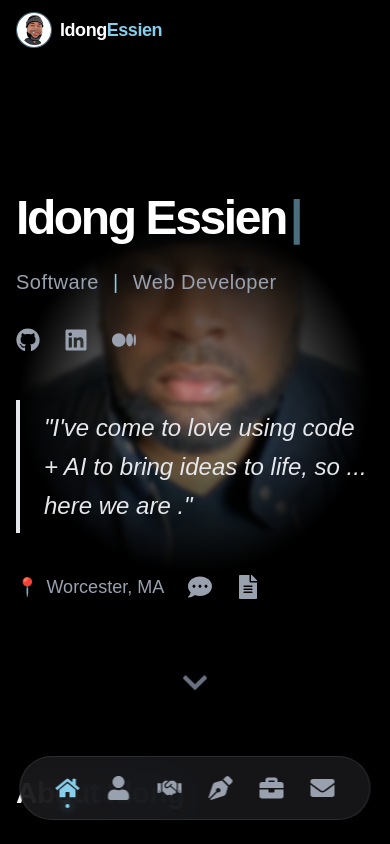
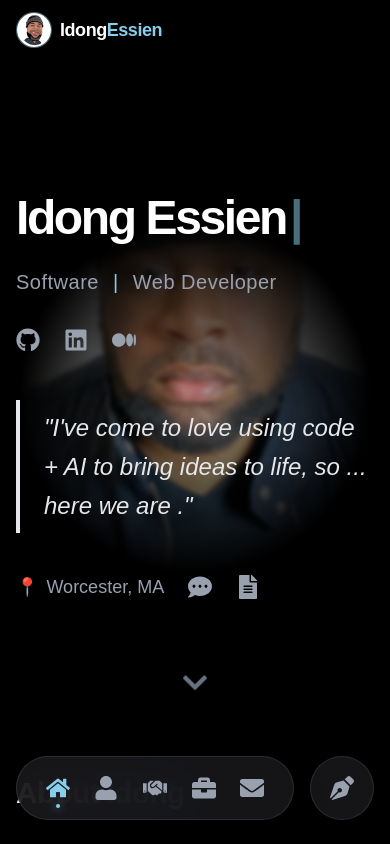
Before and after one commit to idongCodes/idong-essien, a Next.js app: page / in a window 390 px wide. Shown: the top 844 px of the page. Built offline with nearby package versions, Linux system fonts and the light colour scheme.

Commit message:
Split Mobile Nav

```diff
--- a/components/Navbar.tsx
+++ b/components/Navbar.tsx
@@ -2,19 +2,15 @@
 
 import Image from "next/image";
 import Link from "next/link";
-// 1. Added usePathname
 import { usePathname } from "next/navigation";
 import { useState, useEffect } from "react";
-// 2. Added FaPenNib for Blog icon
 import { FaHome, FaUser, FaBriefcase, FaEnvelope, FaHandshake, FaPenNib } from "react-icons/fa";
 
 export default function Navbar() {
   const [activeSection, setActiveSection] = useState("home");
-  // 3. Get current path
   const pathname = usePathname();
 
   const scrollToTop = (e: React.MouseEvent) => {
-    // Only prevent default if we are already on home
     if (pathname === '/') {
       e.preventDefault();
       window.scrollTo({ top: 0, behavior: 'smooth' });
@@ -24,7 +20,6 @@ export default function Navbar() {
 
   useEffect(() => {
     const handleScroll = () => {
-      // Only spy on scroll if we are on the home page
       if (pathname !== '/') return;
 
       const sections = ["home", "about", "work", "projects", "contact"];
@@ -46,7 +41,6 @@ export default function Navbar() {
     return () => window.removeEventListener("scroll", handleScroll);
   }, [pathname]);
 
-  // Helper to determine if a link is active
   const isActive = (section: string) => {
     if (section === 'blog') return pathname === '/blog';
     return pathname === '/' && activeSection === section;
@@ -60,7 +54,7 @@ export default function Navbar() {
 
   return (
     <>
-      {/* MOBILE HEADER */}
+      {/* MOBILE HEADER (Top Bar) */}
       <header className="md:hidden sticky top-0 z-40 w-full flex items-center px-4 py-3 bg-black/40 backdrop-blur-md">
         <Link href="/" onClick={scrollToTop} className="flex items-center gap-2 group">
           <div className="relative w-9 h-9 overflow-hidden rounded-full border border-sky-blue/50 bg-black">
@@ -72,17 +66,34 @@ export default function Navbar() {
         </Link>
       </header>
 
-      {/* NAVIGATION BAR */}
+      {/* --- 1. FLOATING BLOG BUTTON (MOBILE ONLY) --- */}
+      {/* Positioned bottom-6 right-4 to sit inline with the main nav */}
+      <Link
+        href="/blog"
+        className={`
+          md:hidden fixed bottom-6 right-4 z-50
+          w-16 h-16 flex items-center justify-center
+          bg-zinc-900/90 backdrop-blur-xl border border-white/10 rounded-full shadow-2xl
+          transition-transform hover:scale-110 active:scale-95
+          ${isActive('blog') ? 'text-sky-blue border-sky-blue/50' : 'text-gray-400'}
+        `}
+      >
+        <FaPenNib className="text-2xl" />
+      </Link>
+
+      {/* --- 2. MAIN NAVIGATION BAR --- */}
       <nav className="
+        /* MOBILE STYLES: Anchored Left + Shortened Width */
         fixed bottom-6 z-50
-        left-1/2 -translate-x-1/2 transform
-        w-[90%] max-w-[450px] h-16 px-2
+        left-4 right-24  /* right-24 leaves space for the button (1rem gap + 4rem button + 1rem edge) */
+        h-16 px-1
         bg-zinc-900/90 backdrop-blur-xl
         border border-white/10 rounded-full shadow-2xl
         flex items-center justify-evenly
 
+        /* DESKTOP STYLES: Reset to full Top Bar */
         md:top-0 md:bottom-auto
-        md:left-0 md:translate-x-0 md:transform-none
+        md:left-0 md:right-0 md:translate-x-0
         md:w-full md:max-w-none md:h-16 md:px-6
         md:rounded-none md:border-0 md:border-b md:border-white/10
         md:bg-black md:backdrop-filter-none
@@ -130,10 +141,10 @@ export default function Navbar() {
             <span className={`hidden md:block text-sm font-medium ${isActive('work') ? 'text-sky-blue' : ''}`}>Work</span>
           </Link>
 
-          {/* NEW BLOG LINK */}
+          {/* BLOG LINK (DESKTOP ONLY - Hidden inside Main Nav on Mobile) */}
           <Link
             href="/blog"
-            className={`group transition-colors relative flex flex-col items-center ${isActive('blog') ? 'text-sky-blue' : 'text-gray-400 hover:text-white'}`}
+            className={`group transition-colors relative hidden md:flex flex-col items-center ${isActive('blog') ? 'text-sky-blue' : 'text-gray-400 hover:text-white'}`}
           >
             <FaPenNib className="text-2xl md:hidden group-hover:scale-110 transition-transform" />
             <ActiveDot section="blog" />
```
Also changed, not shown: 1 other file (tests, documents, lock files or other folders).
